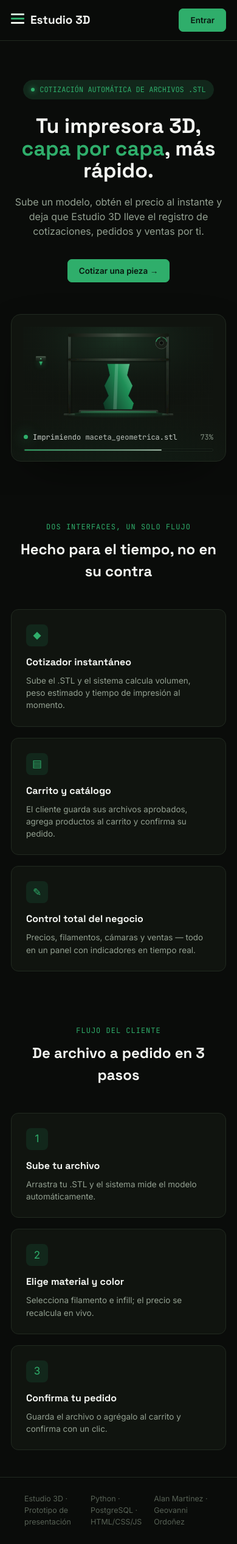
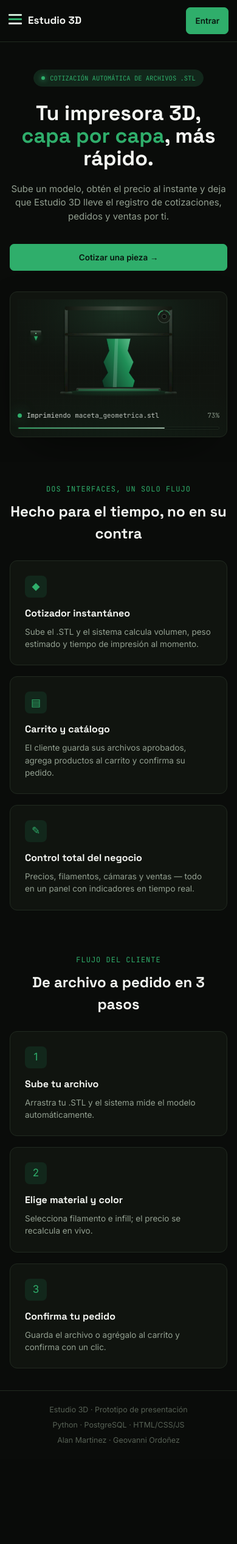
Before and after one commit to AlanMartinezzzz/estudio3d-backend, a Flask app: page / in a window 390 px wide. Shown: the whole page at 61% size. After the commit the page ends 2366 px from the top, so only its background shows below. Run offline with Flask 3, Linux system fonts and the light colour scheme; some libraries are stand-ins or nearby versions.

Commit message:
probado vista en celular

```diff
--- a/static/script.js
+++ b/static/script.js
@@ -32,7 +32,7 @@ const state = {
 function toast(msg){
   let t = document.createElement('div');
   t.textContent = msg;
-  t.style.cssText = 'position:fixed;bottom:24px;left:50%;transform:translateX(-50%);background:#10140f;border:1px solid #2fae6b;color:#f3f5f1;padding:12px 20px;border-radius:8px;font-size:13.5px;z-index:999;box-shadow:0 8px 24px rgba(0,0,0,.5)';
+  t.style.cssText = 'position:fixed;bottom:24px;left:50%;transform:translateX(-50%);background:#10140f;border:1px solid #2fae6b;color:#f3f5f1;padding:12px 20px;border-radius:8px;font-size:13.5px;max-width:calc(100vw - 32px);text-align:center;z-index:999;box-shadow:0 8px 24px rgba(0,0,0,.5)';
   document.body.appendChild(t);
   setTimeout(()=>t.remove(), 2800);
 }
--- a/static/styles.css
+++ b/static/styles.css
@@ -221,11 +221,64 @@ tr:last-child td{border-bottom:none;}
 .rec-dot{width:7px; height:7px; border-radius:50%; background:var(--green); animation:pulse 1.2s ease-in-out infinite;}
 @keyframes pulse{0%,100%{opacity:1;} 50%{opacity:.3;}}
 
+/* ============ BASE RESPONSIVE (arreglos generales) ============ */
+html{-webkit-text-size-adjust:100%;}
+body{overflow-x:hidden;}
+.app{min-height:100vh; min-height:100dvh;}
+.main{min-width:0; max-height:100vh; max-height:100dvh;}   /* min-width:0: evita que tablas anchas ensanchen toda la pagina */
+.panel, .grid2>*, .grid2b>*{min-width:0;}
+.table-scroll{overflow-x:auto; -webkit-overflow-scrolling:touch;}
+.table-scroll table{min-width:620px;}
+@media (hover:none){ .btn:hover{transform:none;} }
+
+/* ============ TABLET / CELULAR (<=900px) ============ */
 @media (max-width:900px){
   .app.active{flex-direction:column;}
-  .sidebar{width:100%; flex-direction:row; overflow-x:auto; padding:12px;}
+  .sidebar{
+    width:100%; flex-direction:row; align-items:center; gap:6px; padding:10px 12px;
+    overflow-x:auto; -webkit-overflow-scrolling:touch; scrollbar-width:none;
+    position:sticky; top:0; z-index:40; border-right:none; border-bottom:1px solid var(--line);
+  }
+  .sidebar::-webkit-scrollbar{display:none;}
   .sidebar .brand, .side-label{display:none;}
-  .main{padding:18px;}
+  .side-btn{width:auto; flex-shrink:0; white-space:nowrap; padding:9px 14px;}
+  .side-foot{margin-top:0; padding-top:0; border-top:none; border-left:1px solid var(--line); padding-left:6px; flex-shrink:0;}
+  .main{max-height:none; overflow:visible; padding:20px 16px 48px;}
   .kpi-row{grid-template-columns:repeat(2,1fr);}
   .grid2, .grid2b{grid-template-columns:1fr;}
 }
+
+/* ============ CELULAR (<=600px) ============ */
+@media (max-width:600px){
+  .topnav{padding:12px 14px;}
+  .brand{font-size:17px;}
+  .topnav .btn{padding:8px 14px;}
+  .hero{padding:44px 16px 40px;}
+  .eyebrow{font-size:10.5px; line-height:1.4; padding:6px 12px; border-radius:14px; text-align:left;}
+  .hero p.sub{font-size:15px;}
+  .hero-ctas .btn{width:100%;}
+  .printer-stage{margin-top:34px; padding:12px; border-radius:12px;}
+  .printer-readout{font-size:11px; gap:10px; align-items:flex-start;}
+  .printer-readout #printStatus{min-width:0; flex:1;}
+  .section{padding:36px 16px;}
+  .section-head{margin-bottom:26px;}
+  .footer{flex-direction:column; align-items:center; text-align:center; gap:6px; padding:22px 16px;}
+
+  .header h2{font-size:19px;}
+  .panel{padding:16px; border-radius:10px;}
+  .form-grid{grid-template-columns:1fr;}
+  /* 16px evita que iPhone haga zoom automatico al tocar un campo */
+  input, select, textarea, .field input, .field select, .field textarea{font-size:16px;}
+  .field input, .field select, .field textarea{padding:11px 12px;}
+  .btn{min-height:44px;}
+  .btn-sm{min-height:40px;}
+  .row-between{flex-direction:column; align-items:stretch;}
+  .row-between > .btn{width:100%;}
+  .quote-result .total{font-size:22px;}
+  .cart-line{flex-wrap:wrap; gap:10px;}
+  .cart-total .amount{font-size:19px;}
+  .prod-grid{grid-template-columns:1fr;}
+  .kpi{padding:14px;}
+  .kpi .value{font-size:20px;}
+  th, td{padding:9px 8px;}
+}
--- a/templates/index.html
+++ b/templates/index.html
@@ -2,7 +2,7 @@
 <html lang="es">
 <head>
 <meta charset="UTF-8">
-<meta name="viewport" content="width=device-width, initial-scale=1.0">
+<meta name="viewport" content="width=device-width, initial-scale=1.0, viewport-fit=cover">
 <title>Estudio 3D</title>
 <link rel="preconnect" href="https://fonts.googleapis.com">
 <link rel="preconnect" href="https://fonts.gstatic.com" crossorigin>
```
Also changed, not shown: other parts of templates/index.html (+12 -12 lines).
